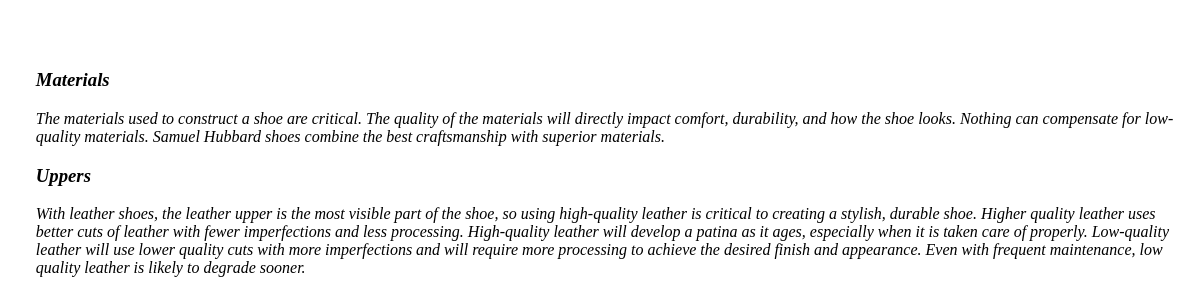
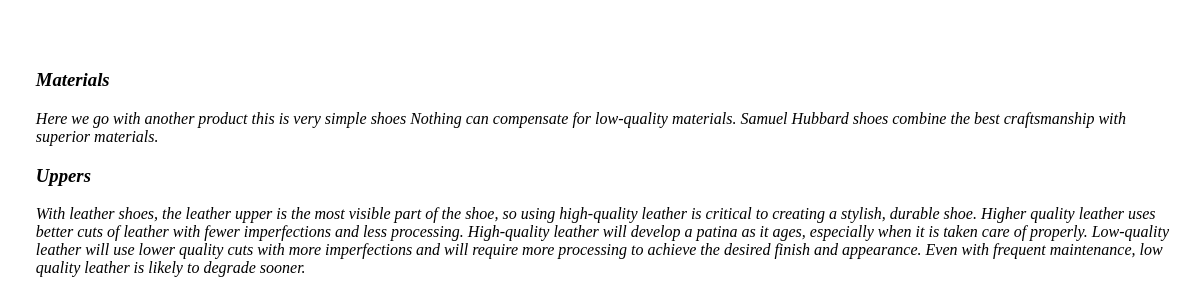
Before and after one commit to MuzamilHusain/practice, a plain HTML site: page MainPage.html in a window 1280 px wide. Shown: the part 589-882 px from the top of the page, 88-1280 px from the left. Drawn offline with Linux system fonts and the light colour scheme.

Commit message:
Update MainPage.html

```diff
--- a/MainPage.html
+++ b/MainPage.html
@@ -40,7 +40,7 @@
 
 <ol>
    <h3> Materials </h3>
-<p>The materials used to construct a shoe are critical. The quality of the materials will directly impact comfort, durability, and how the shoe looks. Nothing can compensate for low-quality materials. Samuel Hubbard shoes combine the best craftsmanship with superior materials.</p>
+<p>Here we go with another product this is very simple shoes Nothing can compensate for low-quality materials. Samuel Hubbard shoes combine the best craftsmanship with superior materials.</p>
 
 <h3>Uppers</h3>
 
```
